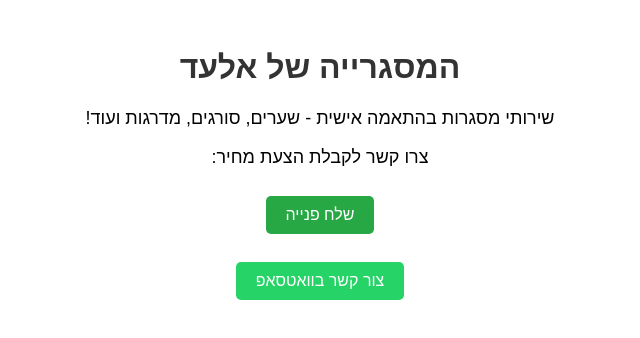
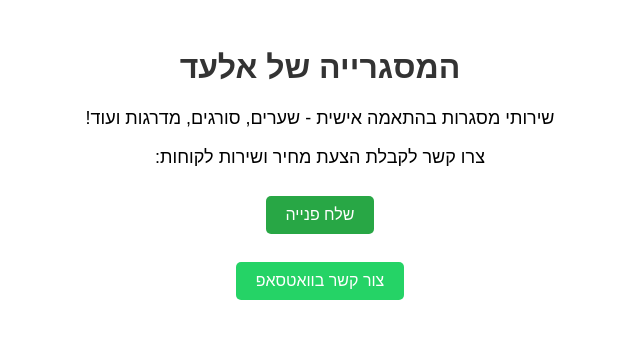
Before and after one commit to Tsumi92/Elad-Gates, a plain HTML site: page index.html in a window 1280 px wide. Shown: the whole page, without its empty margins (320-960 px from the left). Drawn offline with Linux system fonts and the light colour scheme.

Commit message:
Update index.html

```diff
--- a/index.html
+++ b/index.html
@@ -25,7 +25,7 @@
     <div class="container">
         <h1>המסגרייה של אלעד</h1>
         <p>שירותי מסגרות בהתאמה אישית - שערים, סורגים, מדרגות ועוד!</p>
-        <p>צרו קשר לקבלת הצעת מחיר:</p>
+        <p>צרו קשר לקבלת הצעת מחיר ושירות לקוחות:</p>
 <a href="https://docs.google.com/forms/d/e/1FAIpQLSfNO24eZYH5QSZSXRcHU08Q3BAahGmneKk8R9ukOI8vLBESyA/viewform?usp=header" target="_blank" class="contact-btn">שלח פנייה</a>
         <br><br>
         <a href="https://wa.me/972522868255" class="contact-btn" style="background-color: #25D366;">צור קשר בוואטסאפ</a>
```
